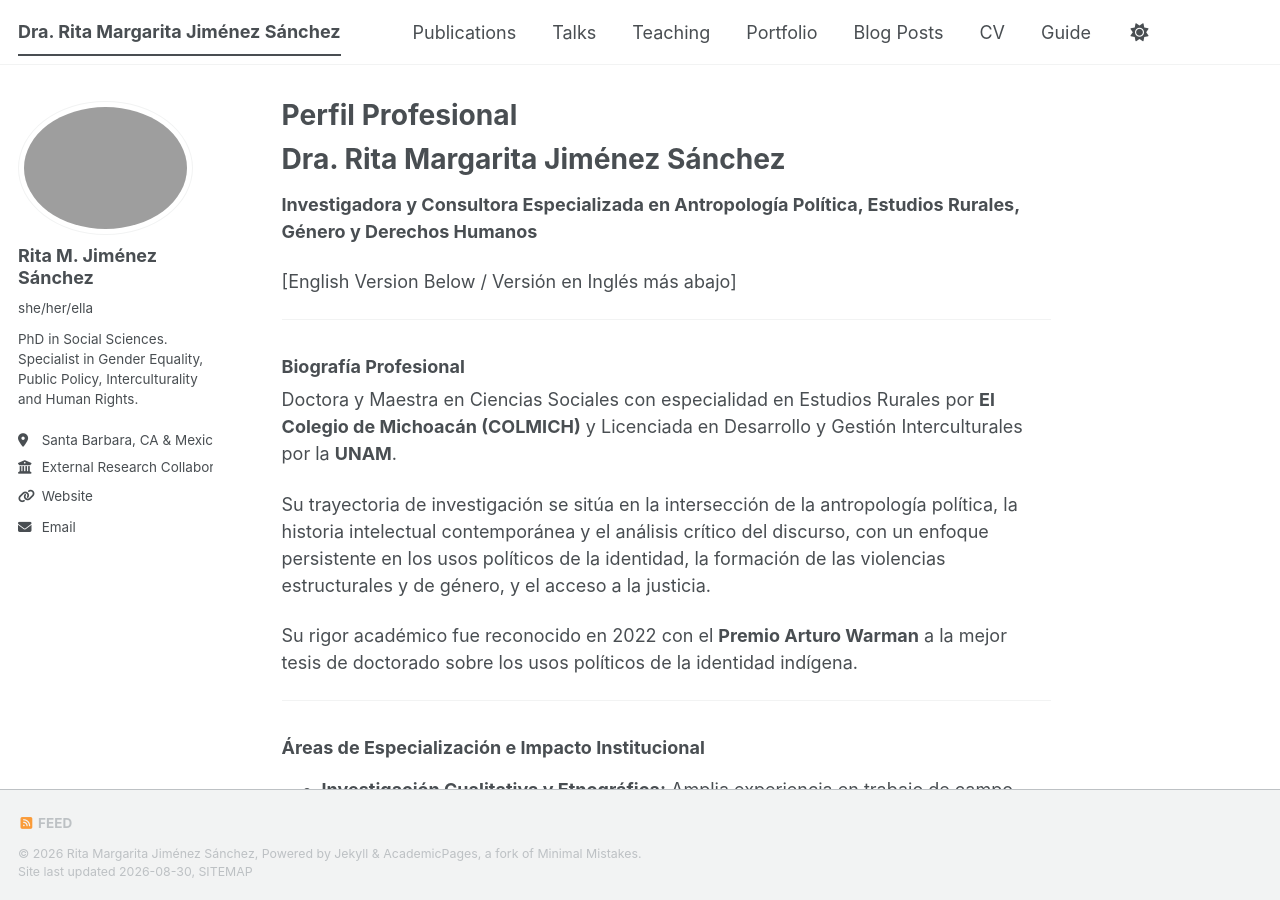
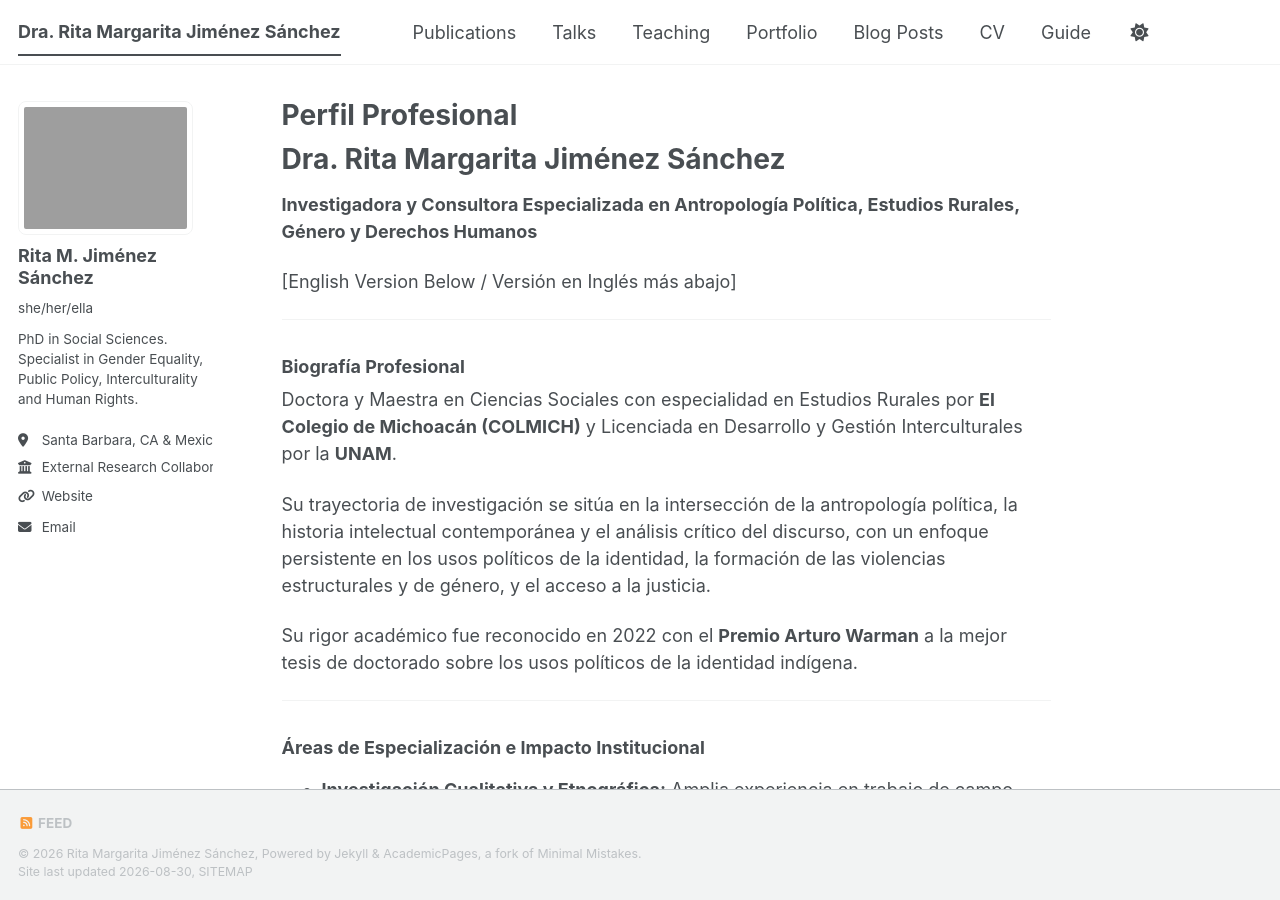
Before and after one commit to RitaJisa/RitaJisa.github.io, a Jekyll site: the page built from _pages/about.md, in a window 1280 px wide and 900 px high. Built offline with Jekyll 4.4.1, drawn with Linux system fonts in a browser that asks for light colours; a style sheet for code colours, icons or effects is not loaded.

Commit message:
Update author-profile.html
tamaño foto

```diff
--- a/_includes/author-profile.html
+++ b/_includes/author-profile.html
@@ -7,12 +7,12 @@
 <div itemscope itemtype="http://schema.org/Person">
 
   <div class="author__avatar">
-    {% if author.avatar contains "://" %}
-    	<img src="{{ author.avatar }}" alt="{{ author.name }}"  fetchpriority="high" />
-    {% else %}
-    	<img src="{{ author.avatar | prepend: "/images/" | prepend: base_path }}" class="author__avatar" alt="{{ author.name }}"  fetchpriority="high" />
-    {% endif %}
-  </div>
+  {% if author.avatar contains "://" %}
+    <img src="{{ author.avatar }}" alt="{{ author.name }}" fetchpriority="high" style="border-radius: 8px; object-fit: cover; width: 100%; height: auto;" />
+  {% else %}
+    <img src="{{ author.avatar | prepend: "/images/" | prepend: base_path }}" alt="{{ author.name }}" fetchpriority="high" style="border-radius: 8px; object-fit: cover; width: 100%; height: auto;" />
+  {% endif %}
+</div>
 
   <div class="author__content">
     <h3 class="author__name">{{ author.name }}</h3>
```
